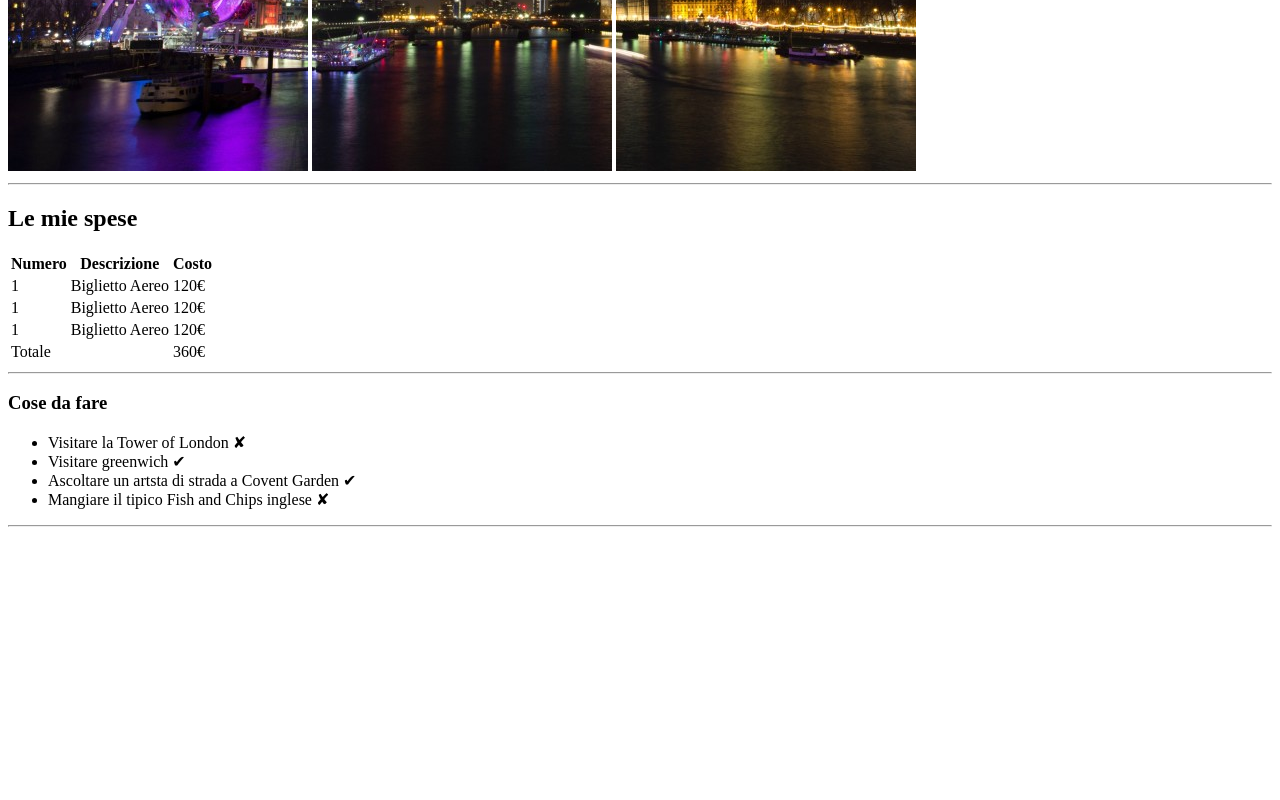
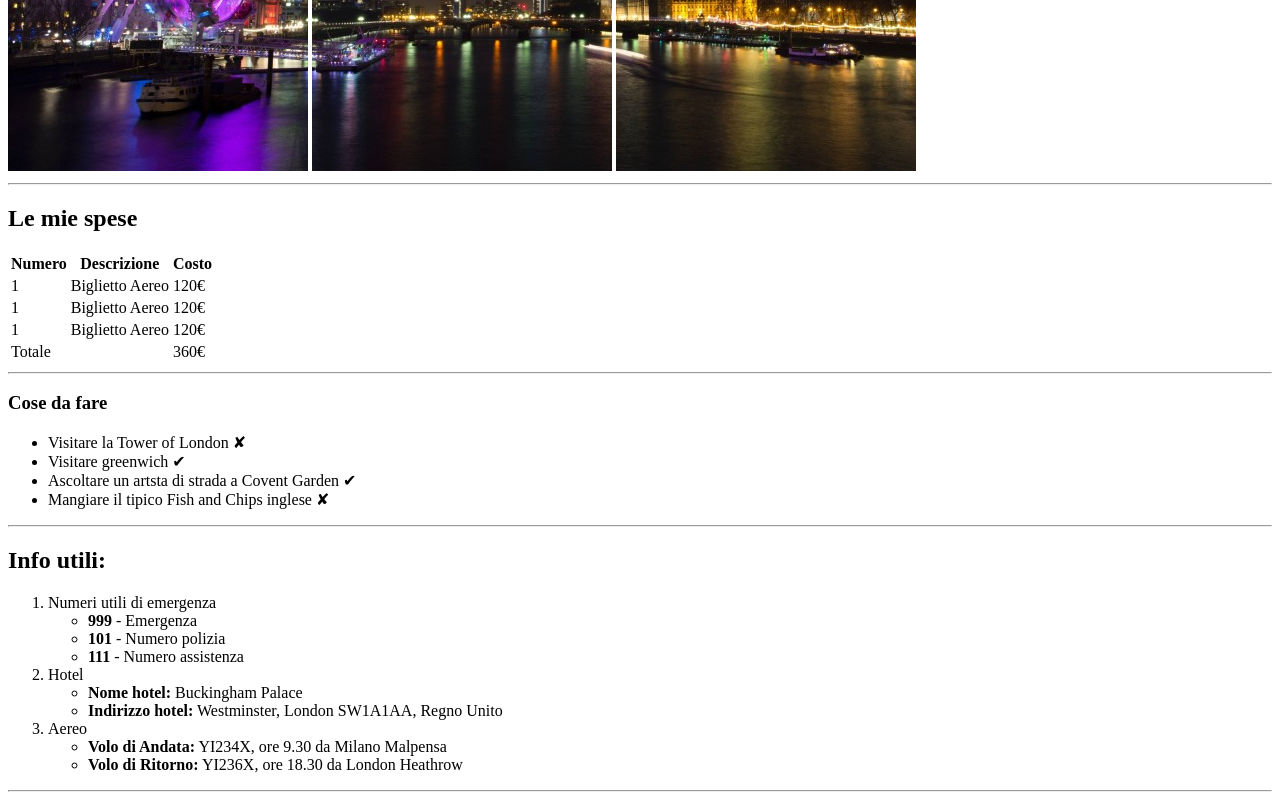
Before and after one commit to andreivladpaul/html-london-trip, a plain HTML site: page index.html in a window 1280 px wide. Shown: the part 509-1309 px from the top of the page. Before the commit the page ends 1044 px from the top, so only its background shows below. Drawn offline with Linux system fonts and the light colour scheme.

Commit message:
Sezione info utili

```diff
--- a/index.html
+++ b/index.html
@@ -74,8 +74,32 @@
 
     <!-- inizio section info utili -->
     <section>
-
+        <h2>Info utili:</h2>
+        <!-- inizio indice  -->
+        <ol>
+            <!--  indice numeri  -->
+            <li>Numeri utili di emergenza</li>
+            <ul>
+                <li> <strong>999</strong> - Emergenza</li>
+                <li> <strong>101</strong> - Numero polizia</li>
+                <li> <strong>111</strong> - Numero assistenza</li>
+            </ul>
+            <!--  hotel -->
+            <li>Hotel</li>
+            <ul>
+                <li> <strong>Nome hotel:</strong> Buckingham Palace</li>
+                <li> <strong>Indirizzo hotel:</strong> Westminster, London SW1A1AA, Regno Unito</li>
+            </ul>
+            <!--  aereo -->
+            <li>Aereo</li>
+            <ul>
+                <li> <strong>Volo di Andata:</strong> YI234X, ore 9.30 da Milano Malpensa</li>
+                <li> <strong>Volo di Ritorno:</strong> YI236X, ore 18.30 da London Heathrow</li>
+            </ul>
+        </ol>
+        <!-- fine indice  -->
     </section>
+    <hr>
     <!-- fine section info utili -->
 
     <!-- inizio footer -->
```
